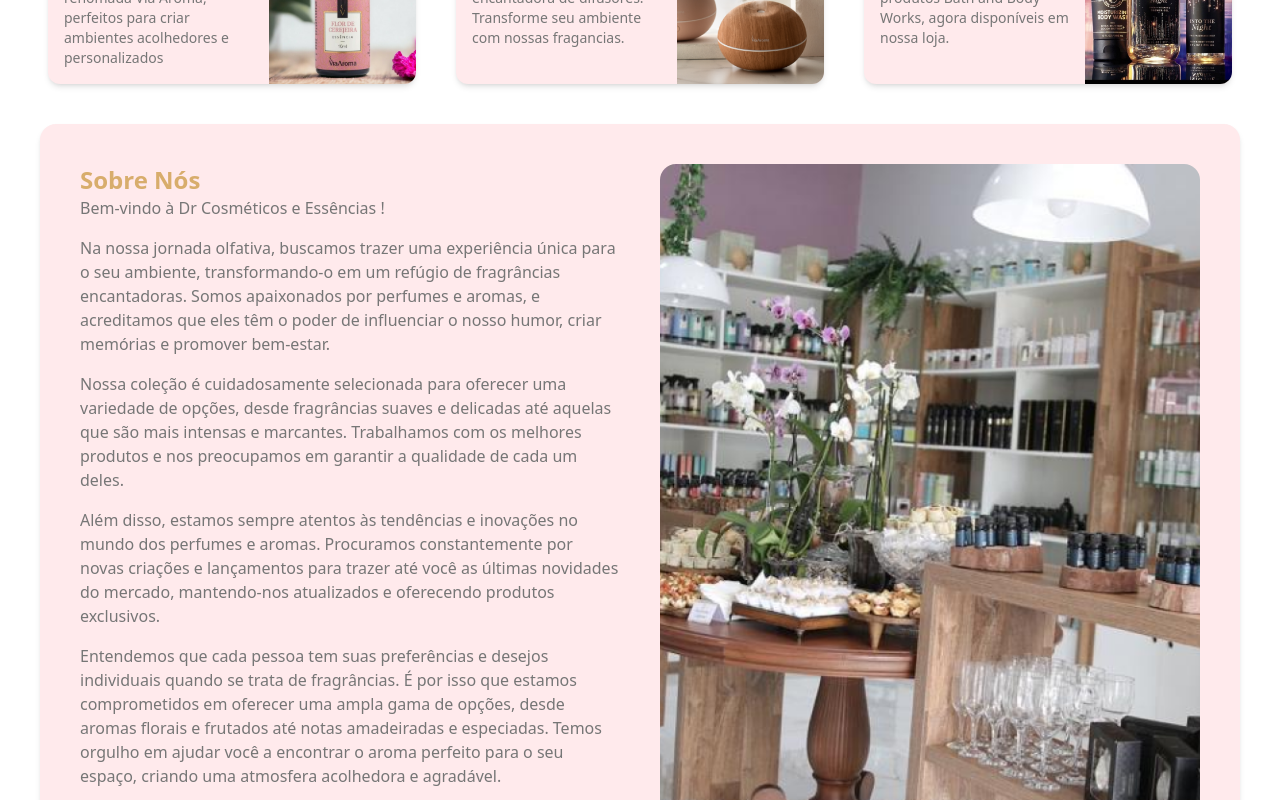
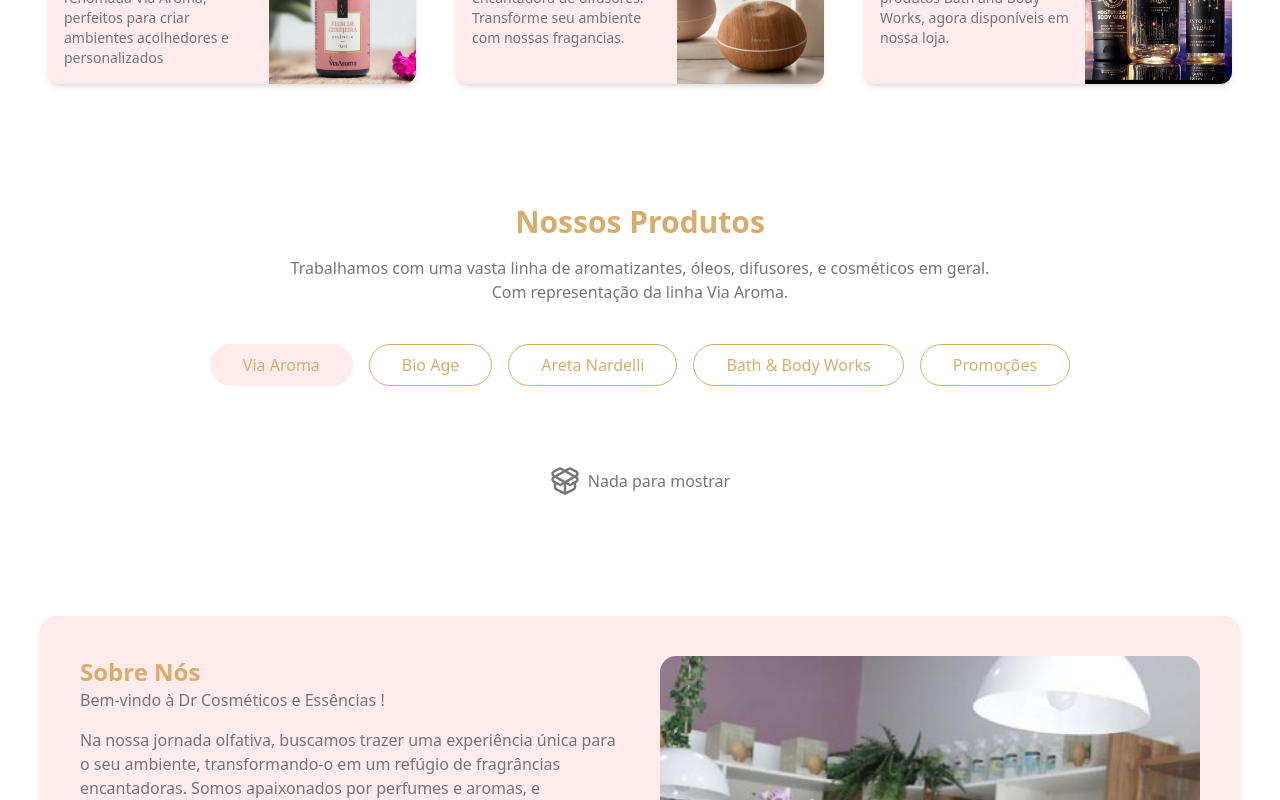
Before and after one commit to cfcamargo/dr-cosmetics-new, a Nuxt app: page / in a window 1280 px wide. Shown: the part 960-1760 px from the top of the page. Built offline with nearby package versions, Linux system fonts and the light colour scheme.

Commit message:
create products section

```diff
--- a/app.vue
+++ b/app.vue
@@ -3,6 +3,7 @@
     <main>
       <SectionHero />
       <SectionCards />
+      <SectionProducts />
       <SectionAbout />
       <SectionContact />
     </main>
--- /dev/null
+++ b/components/Cards/CardProduct.vue
@@ -0,0 +1,20 @@
+<template>
+    <div class="flex flex-col gap-2 shadow-md p-8">
+        <nuxt-img :src="props.image"/>
+
+
+        <div class="flex flex-col gap-2 justify-center items-center">
+            <h3 class="font-bold text-gold text-lg text-center">{{ props.title }}</h3>
+            <p class="text-sm text-ligth text-center">{{ props.description }}</p>
+        </div>
+    </div>
+</template>
+
+<script setup lang="ts">
+const props = defineProps<{
+    title: string,
+    image: string,
+    description: string
+}>()
+
+</script>
--- a/components/sections/SectionContact.vue
+++ b/components/sections/SectionContact.vue
@@ -1,5 +1,5 @@
 <template>
-    <Container class="py-10 grid grid-cols-2 gap-20 items-center">
+    <Container class="py-32 grid xs:grid-cols-1 md:grid-cols-2 gap-20 items-center">
         <div class="flex flex-col gap-6">
             <h2 class="text-2xl font-bold text-gold">Entre em contato com a gente!</h2>
 
--- /dev/null
+++ b/components/sections/SectionProducts.vue
@@ -0,0 +1,93 @@
+<template>
+    <Container class="py-20">
+        <div class="flex flex-col gap-4 justify-center items-center max-w-[700px] mx-auto">
+            <h4 class="text-3xl font-bold text-gold">Nossos Produtos</h4>
+            <p class="text-ligth text-center">Trabalhamos com uma vasta linha de aromatizantes, óleos, difusores, e cosméticos em geral. Com representação da linha Via Aroma.</p>
+        </div>
+
+
+        <div class="flex gap-4 items-center py-10 justify-center">
+            <button @click="fetchByBrand(product.value)" class="rounded-full py-2 px-8 border border-gold text-gold hover:bg-pink hover:border-pink" v-for="(product, index) in productData" :key="index" :class="buttonSelected === product.value ? 'bg-pink border-pink' : 'bg-white border-gold'">
+                {{ product.button }}
+            </button>
+        </div>
+
+        <div class=" flex justify-center items-center py-44" v-if="loading">
+            <LoaderCircle :size="40" color="#D8AD6C" class="animate-spin"/>
+        </div>
+
+        <div class="grid grid-cols-4 gap-10" v-else-if="productsList.length > 0">
+            <CardProduct :title="product" :image="product.image" :description="product.description" v-for="(index, product) in productsList" :key="index"/>
+        </div>
+
+        <div class="flex justify-center items-center gap-2 py-10 text-ligth" v-else>
+            <PackageOpen :size="30"/>
+            <span>Nada para mostrar</span>
+        </div>
+
+
+    </Container>
+</template>
+
+<script setup lang="ts">
+import { PackageOpen, LoaderCircle } from 'lucide-vue-next';
+
+
+interface ProductProps {
+    title: string,
+    image: string,
+    description: string
+}
+
+const buttonSelected = ref('ViaAroma')
+const loading = ref(false)
+
+const productsList = ref([])
+
+const productData = ref({
+    ViaAroma: {
+        button: 'Via Aroma',
+        value: 'ViaAroma',
+        title: 'VIA AROMA',
+        description : 'Somos representantes oficiais da Via Aroma, uma marca líder em aromaterapia. Aqui, você encontra uma linha completa de óleos essenciais, aromatizadores elétricos e águas perfumadas, perfeitos para criar um ambiente mais acolhedor e personalizado. Explore nossa seleção exclusiva e descubra como transformar qualquer espaço com os aromas que melhor se adaptam ao seu estilo de vida. Visite-nos e mergulhe no universo da Via Aroma!'
+    },
+
+    bioage: {
+        button: 'Bio Age',
+        value: 'bioage',
+        title: 'BIOAGE BY PATRICIA POETA',
+        description : 'Descubra a inovação em cuidados com a pele com a linha Bio Age Ro-Aging, assinada por PPoeta. Nossa seleção exclusiva inclui produtos essenciais para um tratamento antienvelhecimento eficaz: máscaras revitalizantes, sérum primer e mousse de limpeza. Cada produto é desenvolvido com tecnologia de ponta e ingredientes de alta qualidade, projetados para nutrir sua pele, melhorar a elasticidade e proporcionar um brilho rejuvenescido. Experimente a transformação e sinta a diferença com a linha Ro-Aging.'
+    },
+
+    areta: {
+        button: 'Areta Nardelli',
+        value: 'areta',
+        title: 'ARETA NARDELLI',
+        description : 'Apresentamos a exclusiva linha de aromatizadores essenciais da Areta Nardeli, uma coleção cuidadosamente elaborada para enriquecer seu ambiente com fragrâncias que relaxam, revitalizam e inspiram. Cada aromatizador é desenvolvido com a mais alta qualidade e precisão, garantindo que os aromas não só perfumem seu espaço, mas também contribuam para o seu bem-estar. Deixe-se envolver pelas sensações únicas que só a Areta Nardeli pode oferecer e transforme sua casa ou escritório em um refúgio de harmonia e tranquilidade.'
+    },
+
+    bath: {
+        button: 'Bath & Body Works',
+        value: 'bath',
+        title: 'BATH AND BODY WORKS',
+        description : 'Conheça a Bath & Body Works, a renomada marca americana de cosméticos e produtos para o lar, agora disponível exclusivamente em nossa loja! Especializada em enriquecer o cotidiano com uma variedade de sabonetes líquidos, hidratantes corporais, velas aromáticas e sprays de ambiente, a Bath & Body Works traz para você o melhor em fragrâncias marcantes e inconfundíveis. Cada produto é uma promessa de qualidade e sofisticação, oferecendo uma experiência sensorial única que só uma marca importada e consagrada pode proporcionar. Descubra o poder das essências da Bath & Body Works e transforme sua casa e cuidado pessoal com itens exclusivos encontrados somente em nossa loja.'
+    },
+
+    promo : {
+        button: 'Promoções',
+        value: 'promo',
+        title: 'PROMOÇÕES',
+        description : 'Descubra as sensacionais promoções que nossa loja preparou especialmente para os amantes de aromas e essências! Nossa seleção inclui desde difusores de ar sofisticados até exclusivas essências que prometem transformar qualquer ambiente.'
+    }
+
+})
+
+
+const fetchByBrand = async(brand: string) => {
+    buttonSelected.value = brand
+    loading.value = true
+
+
+}
+
+</script>
```
